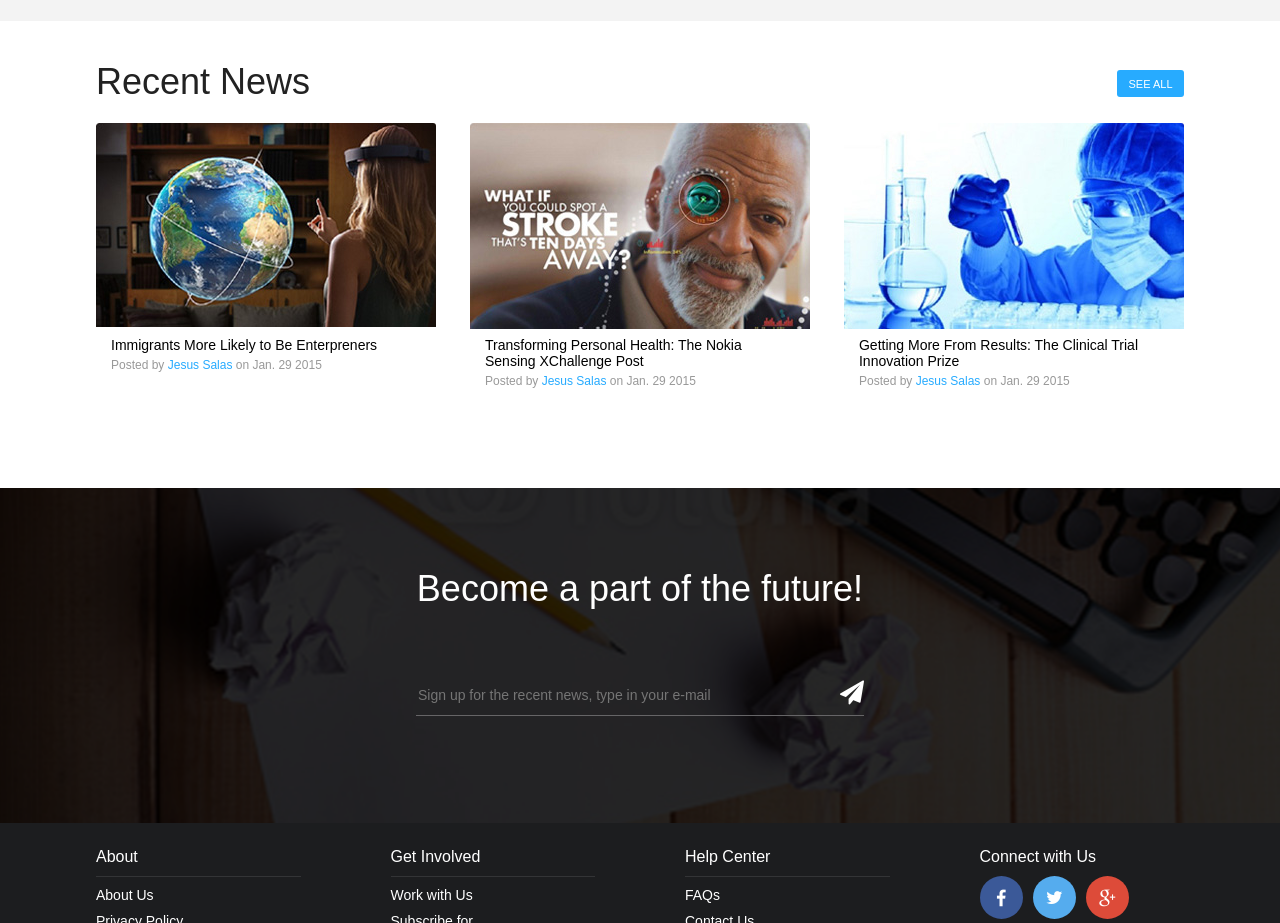
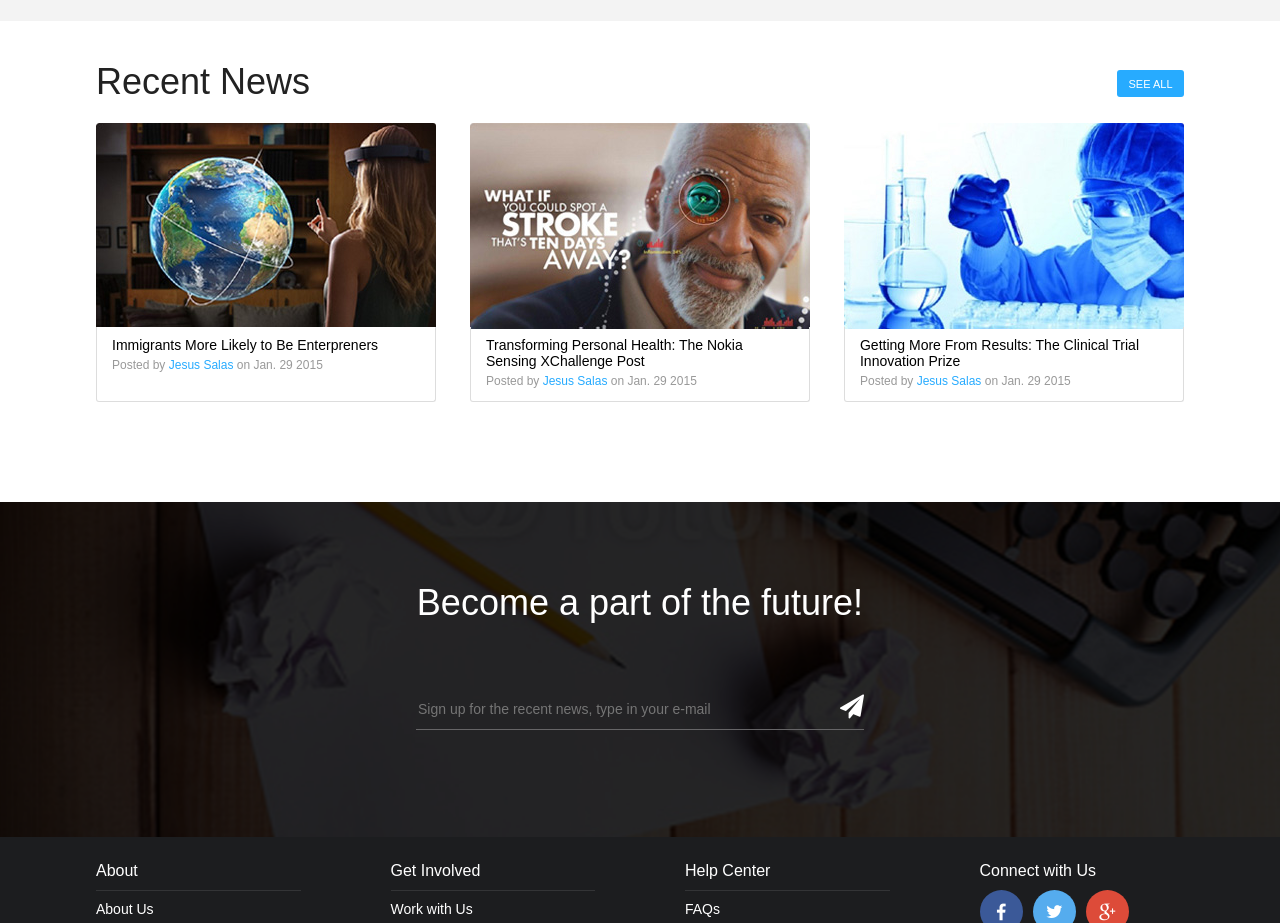
Before and after one commit to sergiienko/webchallenge, a plain HTML site: page index.html in a window 1280 px wide. Shown: the part 2200-3123 px from the top of the page. Drawn offline with Linux system fonts and the light colour scheme.

Commit message:
Added right, bottom and left border for news items.

```diff
--- a/css/style.css
+++ b/css/style.css
@@ -651,7 +651,7 @@ h6 { font-size: 14px; }
 	color: #999;
 	-webkit-border-radius: 3px;
 	        border-radius: 3px;
-	padding: 204px 15px 0;
+	padding: 194px 0 0;
 	/*background: #FFF url(../img/news-1.jpg) no-repeat 0 0;*/
 }
 
@@ -670,6 +670,7 @@ h6 { font-size: 14px; }
 .ba-title-news-item {
 	margin: 10px 0 5px;
 	font-size: 14px;
+	padding-top: 10px;
 }
 
 .ba-postedby-news {
@@ -827,3 +828,15 @@ h6 { font-size: 14px; }
 	margin: 0;
 	padding: 15px 0;
 }
+
+.ba-item-news-positioner {
+	border: 1px solid #DDD;
+	border-top: 0;
+	padding: 0 15px;
+	min-height: 75px;
+	max-width: 360px;
+	-webkit-border-bottom-left-radius: 3px;
+	        border-bottom-left-radius: 3px;
+	-webkit-border-bottom-right-radius: 3px;
+	        border-bottom-right-radius: 3px;
+}
--- a/index.html
+++ b/index.html
@@ -288,20 +288,26 @@
 				<ul class="ba-grid">
 					<li class="ba-width-1-3">
 						<div class="ba-item-news ba-item-news-1">
+							<div class="ba-item-news-positioner">
 								<h6 class="ba-title-news-item">Immigrants More Likely to Be Enterpreners</h6>
 								<span class="ba-postedby-news">Posted by <a href="#">Jesus Salas</a> on Jan. 29 2015</span>
+							</div>
 						</div>
 					</li>
 					<li class="ba-width-1-3">
 						<div class="ba-item-news ba-item-news-2">
+							<div class="ba-item-news-positioner">
 								<h6 class="ba-title-news-item">Transforming Personal Health: The Nokia Sensing XChallenge Post</h6>
 								<span class="ba-postedby-news">Posted by <a href="#">Jesus Salas</a> on Jan. 29 2015</span>
+							</div>
 						</div>
 					</li>
 					<li class="ba-width-1-3">
 						<div class="ba-item-news ba-item-news-3">
+							<div class="ba-item-news-positioner">
 								<h6 class="ba-title-news-item">Getting More From Results: The Clinical Trial Innovation Prize</h6>
 								<span class="ba-postedby-news">Posted by <a href="#">Jesus Salas</a> on Jan. 29 2015</span>
+							</div>
 						</div>
 					</li>
 				</ul>
```
Lines whose indentation alone changed are shown as unchanged.
